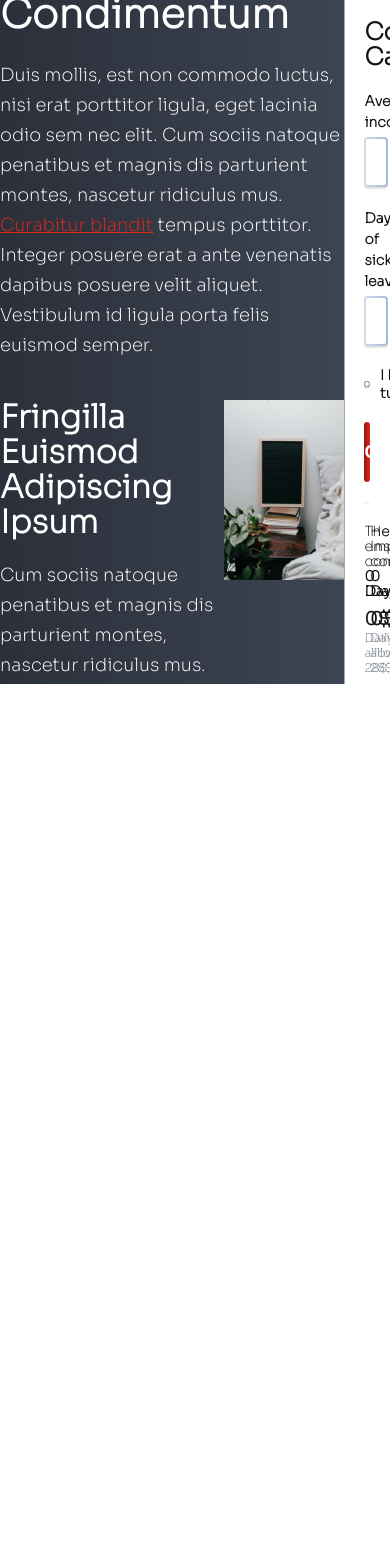
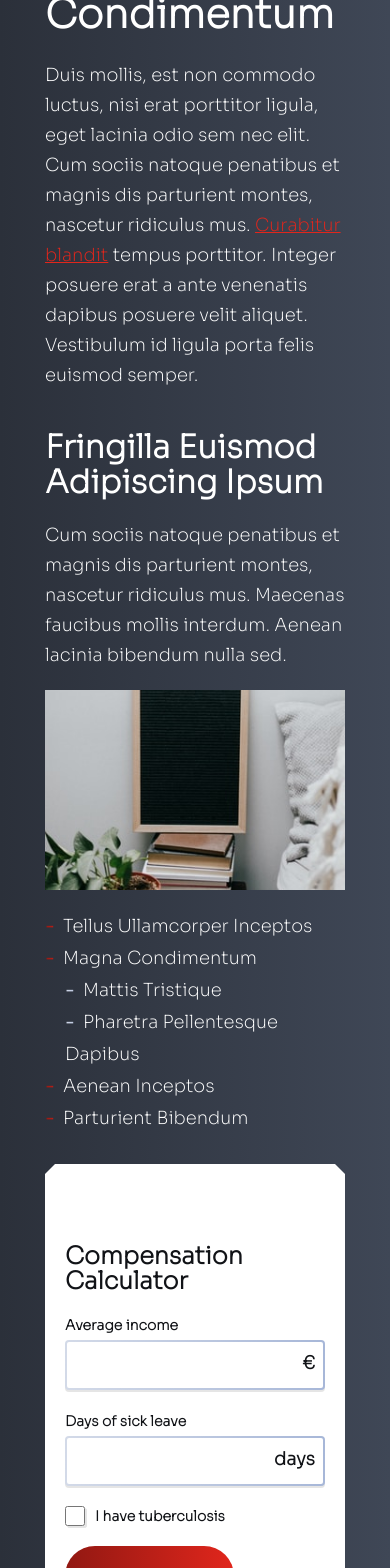
Before and after one commit to NinoGlonti/rdbr_challenge, a React (Create React App) app: page / in a window 390 px wide. Shown: the part 160-1728 px from the top of the page. Before the commit the page ends 844 px from the top, so only its background shows below. Built offline with nearby package versions, Linux system fonts and the light colour scheme.

Commit message:
updating object state

```diff
--- a/src/components/Calculator.js
+++ b/src/components/Calculator.js
@@ -1,16 +1,13 @@
-import React from "react";
+import React, { useEffect } from "react";
 import { useState } from "react";
 
 const Calculator = () => {
-  const [salary, setSalary] = useState(null);
-  const [sickDays, setSickDays] = useState(null);
+  const [salary, setSalary] = useState(0);
+  const [sickDays, setSickDays] = useState(0);
   const [employerCompensationDays, setEmployerCompensationDays] = useState(0);
   const [insuranceCompensationDays, setInsuranceCompensationDays] = useState(0);
-  const [sumDays, setSumDays] = useState(0);
-  const [employerCompensationTotal, setEmployerCompensationTotal] = useState(0);
-  const [employerDailyAllowance, setEmployerDayliAllowance] = useState(28);
-  const [insuranceCompensationTotal, setInsuranceCompensationTotal] = useState(0)
-  const [insuranceDailyAllowance, setInsuranceDailyAllowance] = useState(28);
+  const [compensation, setCompensation] = useState({ dayliAllowance: 0, emoloyerCompensation: 0, insuranceCompensation: 0, compensationTotal: 0 })
+  const [checked, setChecked] = useState(false)
 
   const handleSalary = (event) => {
     setSalary(event.target.value);
@@ -20,6 +17,15 @@ const Calculator = () => {
     setSickDays(event.target.value);
   }
 
+  useEffect(() => {
+    setCompensation({
+      dayliAllowance: ((salary / 20) / 100) * 70,
+      emoloyerCompensation: compensation.dayliAllowance * employerCompensationDays,
+      insuranceCompensation: compensation.dayliAllowance * insuranceCompensationDays,
+      compensationTotal: compensation.emoloyerCompensation + compensation.insuranceCompensation
+    })
+  }, [salary, sickDays])
+  console.log('laaaaaaaa', compensation)
   const handleDays = () => {
     let days = [];
     let insuranceDays = []
@@ -29,7 +35,7 @@ const Calculator = () => {
         days.push(i)
         setEmployerCompensationDays(days.length)
       }
-      else if (i >= 9 && i <= 182) {
+      else if (i >= 9 && i <= 190 || i >= 9 && checked && i <= 248) {
         insuranceDays.push(i)
         setInsuranceCompensationDays(insuranceDays.length);
       }
@@ -38,41 +44,30 @@ const Calculator = () => {
         setInsuranceCompensationDays(0);
       }
     }
-
-    setEmployerCompensationTotal(28 * employerCompensationDays);
-    setInsuranceCompensationTotal(28 * insuranceCompensationDays)
-
-
-    /*  let employerCompensation = Math.round((salary - ((70 / 100) * salary)) / employerCompensationDays);
-      let employerAllowance = Math.round(employerCompensation / employerCompensationDays);
-
-      setEmployerCompensationTotal(employerCompensation);
-      setEmployerDayliAllowance(employerAllowance);
-
-      let insuranceCompensation = Math.round((salary - ((70 / 100) * salary)) / insuranceCompensationDays);
-      let insuranceAllowance = Math.round(insuranceCompensation / insuranceCompensationDays);
-
-      setInsuranceCompensationTotal(insuranceCompensation);
-      setInsuranceDailyAllowance(insuranceAllowance);
-  */
   }
   return (
     <main className="main-calculator-container">
       <section className="calculator-top-section">
         <h4 className="calculator-top-header">Compensation Calculator</h4>
         <form>
-          <div className="first-input">
+          <section className="first-input">
             <label className="calculator-label">Average income</label>
-            <input onChange={handleSalary} className="calculator-input" type="number" />
-          </div>
-          <div className="second-input">
+            <div className="income-input">
+              <input onChange={handleSalary} className="calculator-input" type="number" />
+              <p className="euro-sign">€</p>
+            </div>
+          </section>
+          <section className="second-input">
             <label className="calculator-label">Days of sick leave</label>
-            <input onChange={handleSickDays} className="calculator-input" type="number" />
-          </div>
-          <div className="checkbox-input">
-            <input className='checkbox' type="checkbox" name="tuberculosis" />
+            <div className="sick-days-input">
+              <input onChange={handleSickDays} className="calculator-input" type="number" />
+              <p className="days">days</p>
+            </div>
+          </section>
+          <section className="checkbox-input">
+            <input className='checkbox' checked={checked} onChange={e => setChecked(e.target.checked)} type="checkbox" name="tuberculosis" />
             <label className="calculator-label"> I have tuberculosis</label>
-          </div>
+          </section>
         </form>
         <button onClick={handleDays} className="calculator-btn" type='button'>Calculate</button>
       </section>
@@ -80,19 +75,19 @@ const Calculator = () => {
       <section className="calculator-middle-section">
         <article className="middle-first-article">
           <p className="days-amount-text">The employer compensates <br></br><strong> {employerCompensationDays} Days</strong></p>
-          <strong className="article-total-amount">{employerCompensationTotal}$</strong>
-          <p className="money-amount-text">Daily allowance <br></br>{employerDailyAllowance}$</p>
+          <strong className="article-total-amount">{compensation.emoloyerCompensation}€</strong>
+          <p className="money-amount-text">Daily allowance <br></br>{compensation.dayliAllowance}€</p>
         </article>
         <article className="middle-second-article">
           <p className="days-amount-text">Health Insurance compensates <br></br><strong> {insuranceCompensationDays} Days</strong></p>
-          <strong className="article-total-amount">{insuranceCompensationTotal}$</strong>
-          <p className="money-amount-text">Daily allowance<br></br> {insuranceDailyAllowance}$</p>
+          <strong className="article-total-amount">{compensation.insuranceCompensation}€</strong>
+          <p className="money-amount-text">Daily allowance<br></br> {compensation.dayliAllowance}€</p>
         </article>
       </section>
       <hr className="line-break" />
       <section className="calculator-bottom-section">
         <p className="calculator-bottom-text">Compensation for total for <em className="bottom-total-days">{sickDays}</em> days(net)</p>
-        <strong className="calculator-bottom-total">112,00$</strong>
+        <strong className="calculator-bottom-total">{compensation.compensationTotal}€</strong>
       </section>
     </main>
   )
--- a/src/components/styles/calculator.css
+++ b/src/components/styles/calculator.css
@@ -21,8 +21,35 @@
   padding: 20px 0;
 }
 
+.income-input {
+  display: flex;
+  justify-content: flex-end;
+  align-items: center;
+}
+
+.euro-sign {
+  position: absolute;
+  padding-right: 10px;
+  font-weight: 700;
+  font-size: 18px;
+  line-height: 30px;
+}
+
 .second-input {
   padding-bottom: 20px;
+}
+
+.sick-days-input {
+  display: flex;
+  justify-content: flex-end;
+  align-items: center;
+}
+.days {
+  position: absolute;
+  padding-right: 10px;
+  font-weight: 700;
+  font-size: 18px;
+  line-height: 30px;
 }
 .calculator-label {
   font-size: 14px;
@@ -50,8 +77,15 @@ input[type='number'] {
   font-size: 18px;
   font-style: bold;
   padding: 10px;
+  -moz-appearance: textfield;
+}
 
+input::-webkit-outer-spin-button,
+input::-webkit-inner-spin-button {
+  -webkit-appearance: none;
+  margin: 0;
 }
+
 .checkbox-input {
   display: flex;
   align-items: center;
@@ -61,7 +95,8 @@ input[type='number'] {
   max-width: 20px;
   width: 100%;
   margin-right: 10px;
-  filter: drop-shadow(0px 2px rgba(0, 0, 0, 0.1));
+  filter: drop-shadow(2px 2px rgba(0, 0, 0, 0.1));
+  border-radius: 5px;
 }
 .calculator-btn {
   margin: 20px 0;
--- a/src/components/styles/main.css
+++ b/src/components/styles/main.css
@@ -12,7 +12,6 @@ body, html {
   height: 100%;
   width: 100%;
   background: linear-gradient(to right, #2B303A , #3F4756 );
-  overflow-y: scroll;
 }
 
 .landing-page-container {
@@ -20,7 +19,7 @@ body, html {
   display: flex;
   justify-content: space-between;
   max-width: 1080px;
-  padding-top: 100px;
+  padding: 100px 0;
   margin: auto;
 }
 
@@ -114,3 +113,106 @@ h2 {
   width: 100%;
   position: relative;
 }
+@media (max-width: 480px) {
+  .landing-page-container {
+    display: flex;
+    flex-direction: column;
+    justify-content: center;
+    align-items: center;
+    max-width: 320px;
+    padding-top: 50px;
+    padding-bottom: 50px;
+  }
+  .middle-section {
+    display: flex;
+    flex-direction: column;
+    align-items: center;
+  }
+  .left-container {
+    max-width: 300px;
+    width: 100%;
+  }
+  .middle-section-image {
+    max-width: 300px;
+    width: 100%;
+    margin-top: 20px;
+    height: 200px;
+  }
+  .right-container {
+    width: 100%;
+    padding-top: 30px;
+    max-width: 300px;
+    width: 100%;
+  }
+}
+
+@media (min-width: 481px) and (max-width: 767px) {
+  .landing-page-container {
+    display: flex;
+    flex-direction: column;
+    justify-content: center;
+    align-items: center;
+    max-width: 700px;
+    padding-top: 50px;
+    padding-bottom: 50px;
+    padding-left: 30px;
+  }
+
+  .middle-section {
+    display: flex;
+    flex-direction: column;
+    align-items: center;
+  }
+  .left-container {
+    max-width: 700px;
+    width: 100%;
+  }
+  .middle-section-image {
+    max-width: 300px;
+    width: 100%;
+    margin-top: 20px;
+    height: 200px;
+  }
+  .right-container {
+    padding-top: 30px;
+    max-width: 300px;
+    width: 100%;
+  }
+}
+
+@media (min-width: 768px) and (max-width: 1024px){
+  .landing-page-container {
+    display: flex;
+    flex-direction: column;
+    justify-content: center;
+    max-width: 800px;
+    padding-top: 100px;
+    padding-left: 30px;
+  }
+
+  .left-container {
+    max-width: 700px;
+
+  }
+  .right-container {
+    width: 100%;
+    padding-top: 30px;
+  }
+}
+
+@media (min-width: 1025px) and (max-width: 1279px){
+  .landing-page-container {
+    display: flex;
+    justify-content: space-around;
+    max-width: 1000px;
+    padding-top: 100px;
+  }
+
+  .left-container {
+    max-width: 580px;
+  }
+  .right-container {
+    max-width: 280px;
+    width: 100%;
+  }
+}
```
